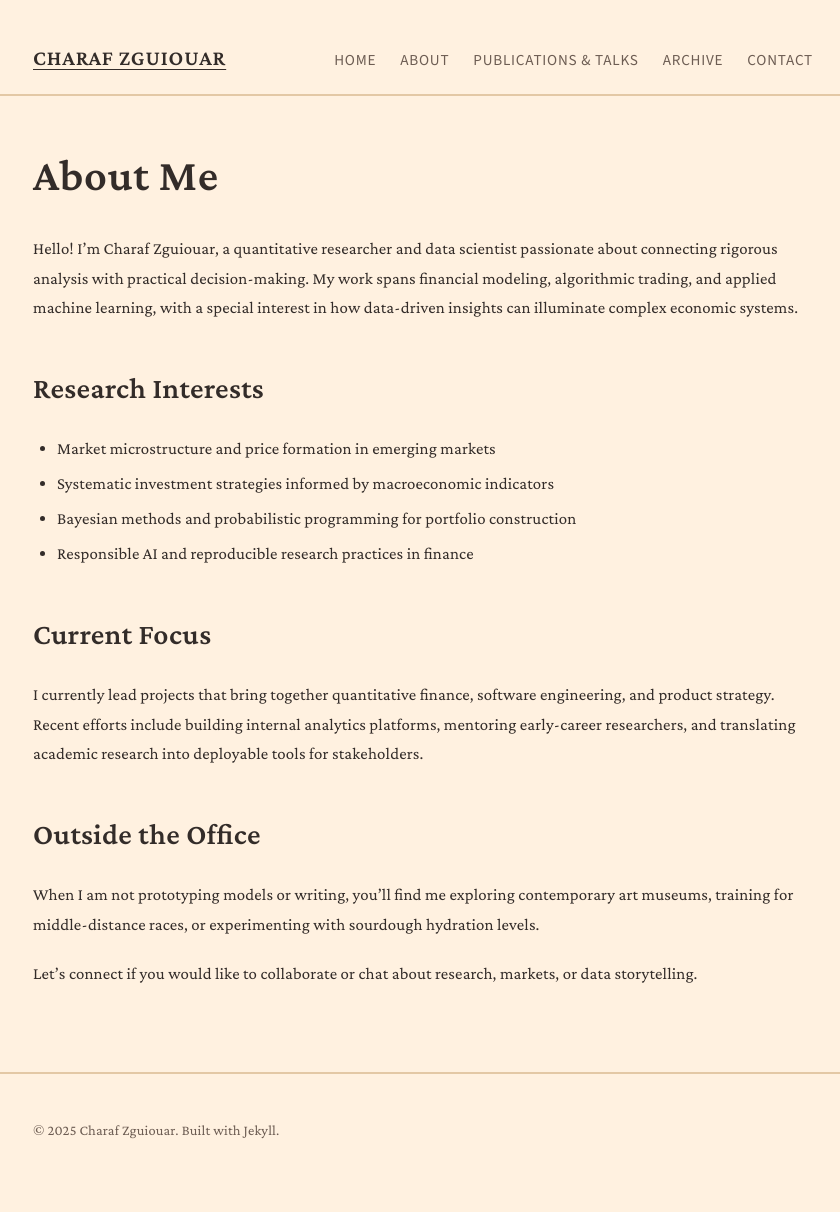
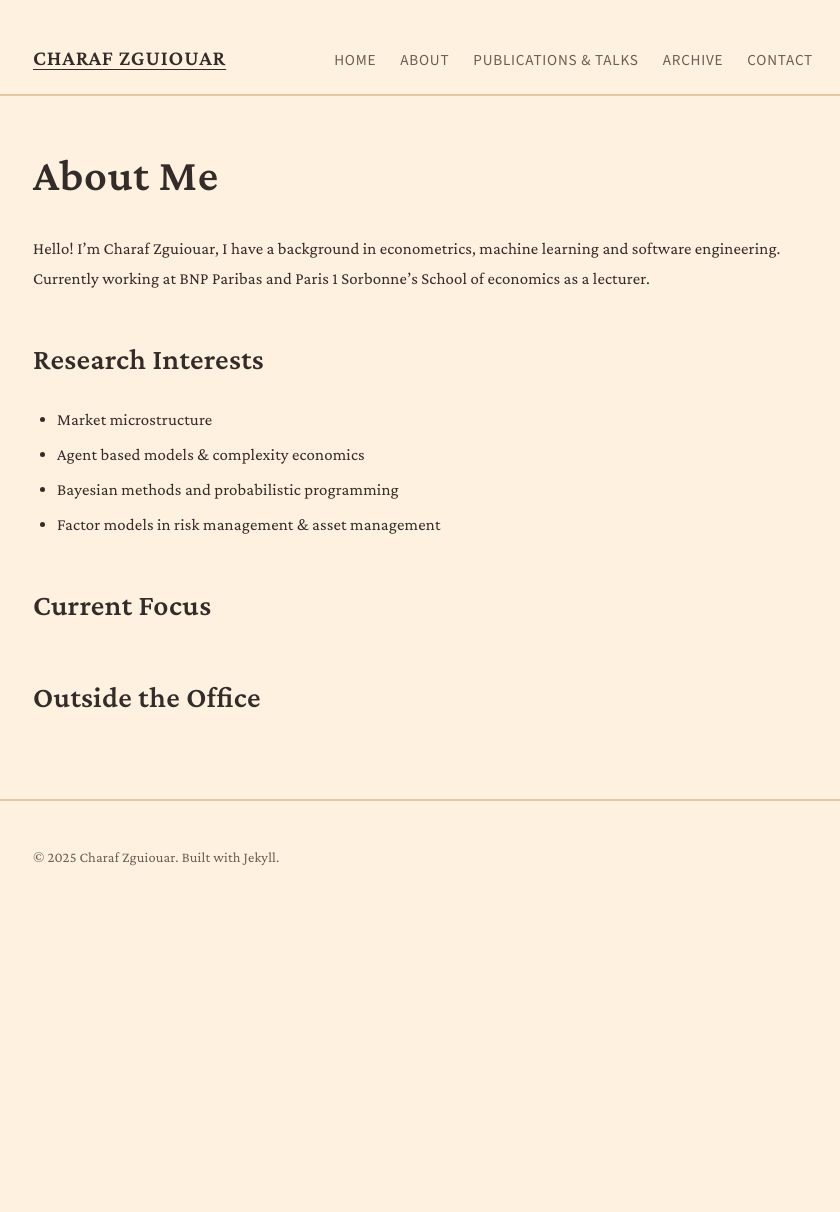
Before and after one commit to zgcharaf/zgcharaf.github.io, a Jekyll site: the page built from about/index.md, in a window 1280 px wide. Shown: the whole page, without its empty margins (217-1057 px from the left). Built offline with Jekyll 4.4.1, drawn with Linux system fonts in a browser that asks for light colours; after the commit the page ends 938 px from its top, so only the background shows below that.

Commit message:
Revise About Me section and research interests
Updated personal introduction and research interests.

```diff
--- a/about/index.md
+++ b/about/index.md
@@ -6,21 +6,16 @@ permalink: /about/
 
 # About Me
 
-Hello! I'm Charaf Zguiouar, a quantitative researcher and data scientist passionate about connecting rigorous analysis with practical decision-making. My work spans financial modeling, algorithmic trading, and applied machine learning, with a special interest in how data-driven insights can illuminate complex economic systems.
+Hello! I'm Charaf Zguiouar, I have a background in econometrics, machine learning and software engineering. Currently working at BNP Paribas and Paris 1 Sorbonne's School of economics as a lecturer.
 
 ## Research Interests
 
-- Market microstructure and price formation in emerging markets
-- Systematic investment strategies informed by macroeconomic indicators
-- Bayesian methods and probabilistic programming for portfolio construction
-- Responsible AI and reproducible research practices in finance
+- Market microstructure
+- Agent based models & complexity economics
+- Bayesian methods and probabilistic programming
+- Factor models in risk management & asset management
 
 ## Current Focus
 
-I currently lead projects that bring together quantitative finance, software engineering, and product strategy. Recent efforts include building internal analytics platforms, mentoring early-career researchers, and translating academic research into deployable tools for stakeholders.
 
 ## Outside the Office
-
-When I am not prototyping models or writing, you'll find me exploring contemporary art museums, training for middle-distance races, or experimenting with sourdough hydration levels.
-
-Let's connect if you would like to collaborate or chat about research, markets, or data storytelling.
```
